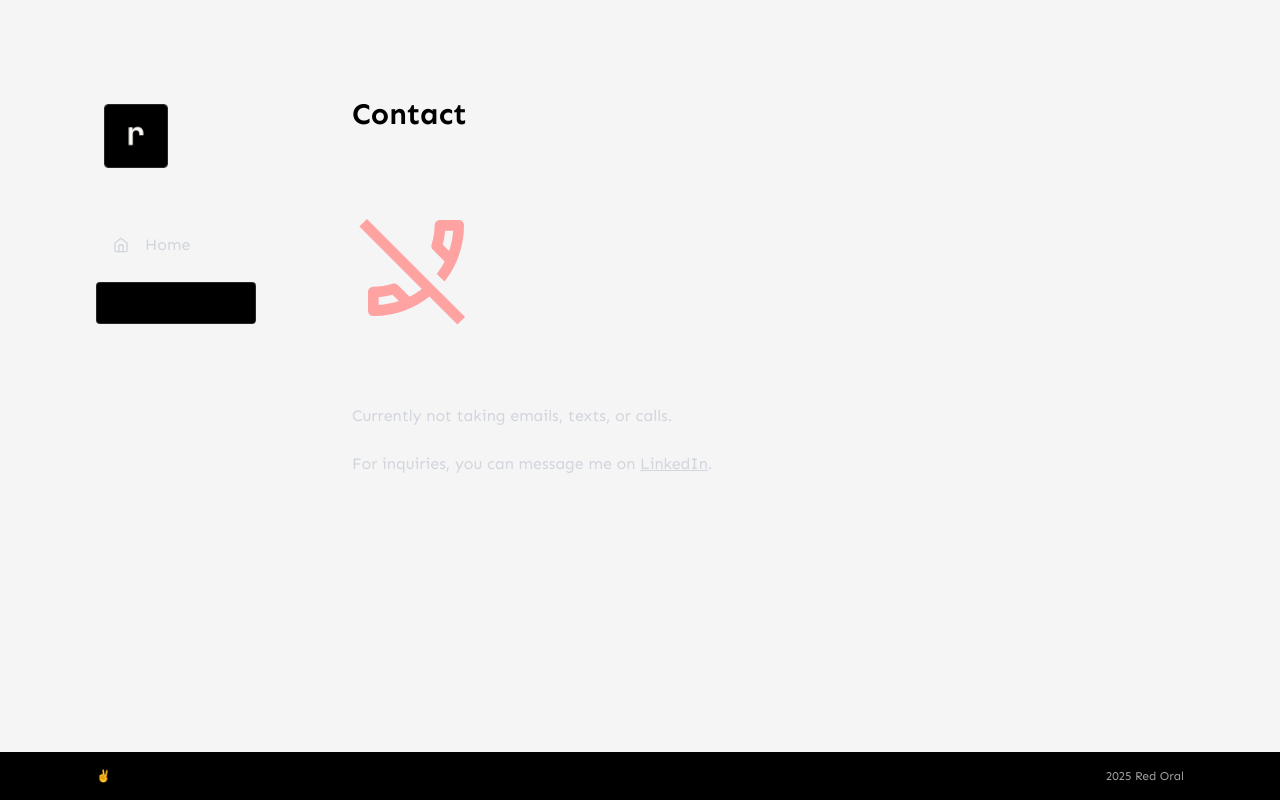
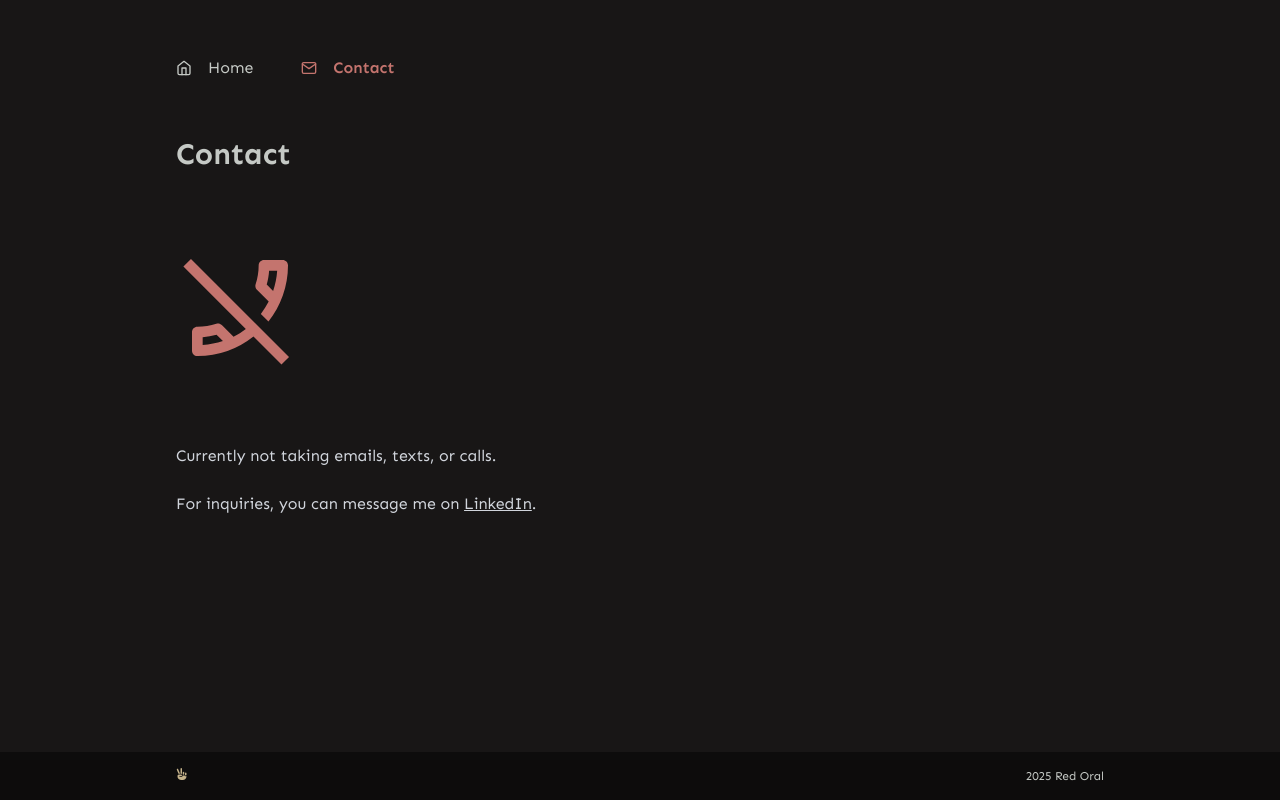
Before and after one commit to redoral/portfolio, a Next.js app: page /contact in a window 1280 px wide. Built offline with nearby package versions, Linux system fonts and the light colour scheme.

Commit message:
implement new theme based off kanagawa dragon colors

```diff
--- a/src/app/components/footer/Footer.tsx
+++ b/src/app/components/footer/Footer.tsx
@@ -1,10 +1,13 @@
 import React from 'react';
+import { FaHandPeace } from 'react-icons/fa6';
 
 function Footer() {
   return (
-    <footer className='flex w-full shrink-0 items-center justify-center bg-black text-xs text-neutral-400'>
-      <div className='flex w-full max-w-screen-xl justify-between px-12 py-4 lg:px-24'>
-        <p>✌️</p>
+    <footer className='bg-kanagawa-black flex w-full shrink-0 items-center justify-center text-xs'>
+      <div className='flex w-full max-w-screen-lg justify-between px-12 py-4'>
+        <p>
+          <FaHandPeace className='text-kanagawa-yellow' />
+        </p>
         <p>2025 Red Oral </p>
       </div>
     </footer>
--- a/src/app/components/nav/desktop/DesktopNav.tsx
+++ b/src/app/components/nav/desktop/DesktopNav.tsx
@@ -9,23 +9,16 @@ function DesktopNav() {
 
   return (
     <nav className='hidden flex-col items-start justify-start gap-12 lg:flex'>
-      <Image
-        src='/img/logos/logo.png'
-        width={64}
-        height={64}
-        alt='Site logo'
-        className='m-2 rounded border border-neutral-800'
-      />
-      <ul className='flex flex-col gap-4'>
+      <ul className='flex gap-12'>
         <li
-          className={`w-40 justify-center rounded border px-4 py-2 transition-all hover:text-white ${pathname === '/' ? 'border-white/15 bg-black font-semibold' : 'border-transparent text-gray-300'} text-md`}
+          className={`hover:text-kanagawa-red justify-center py-2 transition-all ${pathname === '/' ? 'text-kanagawa-red font-semibold' : 'text-kanagawa-fg'} text-md`}
         >
           <Link href='/' className='flex items-center gap-4'>
             <FiHome /> Home
           </Link>
         </li>
         <li
-          className={`w-40 rounded border px-4 py-2 transition-colors hover:text-white ${pathname === '/contact' ? 'border-white/15 bg-black font-semibold' : 'border-transparent text-gray-300'} text-md`}
+          className={`hover:text-kanagawa-red py-2 transition-colors ${pathname === '/contact' ? 'text-kanagawa-red font-semibold' : 'text-kanagawa-fg'} text-md`}
         >
           <Link href='/contact' className='flex items-center gap-4'>
             <FiMail /> Contact
--- a/src/app/components/nav/mobile/MobileNav.tsx
+++ b/src/app/components/nav/mobile/MobileNav.tsx
@@ -40,39 +40,36 @@ function MobileNav() {
       <button
         onClick={toggleMenu}
         ref={navDropdownButton}
-        className={` ${isMenuOpen ? 'rotate-90' : 'rotate-0'} text-gray-300 transition-all ease-in-out hover:opacity-50 active:opacity-100 lg:hidden`}
+        className={` ${isMenuOpen ? 'rotate-90' : 'rotate-0'} hover:text-kanagawa-red cursor-pointer active:opacity-100 lg:hidden`}
       >
         <RxHamburgerMenu size={28} />
       </button>
-      <Image
-        src='/img/logos/logo.png'
-        width={36}
-        height={36}
-        alt='Site logo'
-        className='m-2 rounded border border-neutral-800'
-      />
 
       <div
-        className={`${isMenuOpen ? 'h-[200px] opacity-100' : 'h-[0px] opacity-0'} fixed bottom-0 left-0 w-screen rounded border-t border-neutral-800 bg-black p-6 transition-all`}
+        className={`${isMenuOpen ? 'h-[200px] opacity-100' : 'h-[0px] opacity-0'} bg-kanagawa-black fixed bottom-0 left-0 w-screen rounded-t-4xl p-6 transition-all`}
         ref={navDropdownMenu}
       >
         <span className='flex items-center justify-between'>
           <h1 className='text-lg font-bold'>Go to</h1>
-          <button className='text-gray-300 transition-all hover:text-white' onClick={closeMenu}>
+          <button className='hover:text-kanagawa-red cursor-pointer' onClick={closeMenu}>
             <FaX />
           </button>
         </span>
 
-        <ul className='my-6 flex flex-col gap-8 text-gray-300'>
+        <ul className='my-6 flex flex-col gap-8'>
           <li>
-            <Link href='/' className='flex items-center gap-4 hover:opacity-50 active:text-white' onClick={closeMenu}>
+            <Link
+              href='/'
+              className='active:text-kanagawa-red hover:text-kanagawa-red flex items-center gap-4'
+              onClick={closeMenu}
+            >
               <FiHome /> Home
             </Link>
           </li>
           <li>
             <Link
               href='/contact'
-              className='flex items-center gap-4 hover:opacity-50 active:text-white'
+              className='active:text-kanagawa-red hover:text-kanagawa-red flex items-center gap-4'
               onClick={closeMenu}
             >
               <FiMail /> Contact
--- a/src/app/components/page-layout/PageLayout.tsx
+++ b/src/app/components/page-layout/PageLayout.tsx
@@ -15,12 +15,12 @@ function PageLayout({ children }: { children: ReactNode }) {
   }
 
   return (
-    <div className='m-auto flex w-full max-w-screen-xl flex-1 flex-col gap-12 p-12 lg:grid-cols-4 lg:flex-row lg:gap-24 lg:p-24'>
+    <div className='m-auto flex w-full max-w-screen-lg flex-1 flex-col gap-12 p-12'>
       <MobileNav />
       <DesktopNav />
       <div>
         <header className='mb-6'>
-          <h1 className='text-3xl font-bold'>{getHeaderText()}</h1>
+          <h1 className='text-kanagawa-bright-white text-3xl font-bold'>{getHeaderText()}</h1>
         </header>
         <main>
           <div className='flex w-full flex-col gap-6'>{children}</div>
--- a/src/app/components/project/Project.tsx
+++ b/src/app/components/project/Project.tsx
@@ -13,16 +13,16 @@ type ProjectProps = {
 
 function Project({ name, description, repository, backgroundColor, borderColor, textColor, icon }: ProjectProps) {
   return (
-    <div className='flex flex-col overflow-hidden rounded border border-neutral-800 bg-black'>
+    <div className='border-kanagawa-black bg-kanagawa-black flex flex-col overflow-hidden rounded border'>
       <div className={`flex items-center justify-center ${backgroundColor} p-6 ${textColor}`}>{icon}</div>
-      <div className='flex flex-col gap-2 border-t border-neutral-800 p-6'>
-        <h2 className='w-40 truncate text-lg font-bold'>{name}</h2>
-        <p className='min-h-32 text-sm text-gray-300'>{description}</p>
+      <div className='border-kanagawa-black flex flex-col gap-2 border-t p-6'>
+        <h2 className='text-kanagawa-fg w-40 truncate text-lg font-bold'>{name}</h2>
+        <p className='text-kanagawa-fg min-h-32 text-sm'>{description}</p>
         <div className='mt-6'>
           <a
             href={repository}
             target='_blank'
-            className={`flex w-fit items-center gap-2 overflow-hidden rounded border ${borderColor} ${backgroundColor} px-4 py-2 text-sm ${textColor} transition-all hover:text-white`}
+            className={`flex w-fit items-center gap-2 overflow-hidden rounded border ${borderColor} ${backgroundColor} px-4 py-2 text-sm ${textColor} hover:text-kanagawa-fg transition-all`}
           >
             <FaGithub /> Repository
           </a>
--- a/src/app/contact/page.tsx
+++ b/src/app/contact/page.tsx
@@ -9,14 +9,14 @@ export const metadata: Metadata = {
 export default async function Page() {
   return (
     <>
-      <MdOutlinePhoneDisabled className='my-12 text-red-300' size={128} />
+      <MdOutlinePhoneDisabled className='text-kanagawa-red my-12' size={128} />
       <p className='text-gray-300'>Currently not taking emails, texts, or calls.</p>
       <p className='text-gray-300'>
         For inquiries, you can message me on{' '}
         <a
           href='https://linkedin.com/in/redoral'
           target='_blank'
-          className='underline transition-colors hover:text-white'
+          className='hover:text-kanagawa-red underline transition-colors'
         >
           LinkedIn
         </a>
--- a/src/app/globals.css
+++ b/src/app/globals.css
@@ -1 +1,35 @@
 @import 'tailwindcss';
+
+@theme {
+  /* Primary colors */
+  --color-kanagawa-bg: #181616;
+  --color-kanagawa-fg: #c5c9c5;
+
+  /* Normal colors */
+  --color-kanagawa-black: #0d0c0c;
+  --color-kanagawa-red: #c4746e;
+  --color-kanagawa-green: #8a9a7b;
+  --color-kanagawa-yellow: #c4b28a;
+  --color-kanagawa-blue: #8ba4b0;
+  --color-kanagawa-magenta: #a292a3;
+  --color-kanagawa-cyan: #8ea4a2;
+  --color-kanagawa-white: #c8c093;
+
+  /* Bright colors */
+  --color-kanagawa-bright-black: #a6a69c;
+  --color-kanagawa-bright-red: #e46876;
+  --color-kanagawa-bright-green: #87a987;
+  --color-kanagawa-bright-yellow: #e6c384;
+  --color-kanagawa-bright-blue: #7fb4ca;
+  --color-kanagawa-bright-magenta: #938aa9;
+  --color-kanagawa-bright-cyan: #7aa89f;
+  --color-kanagawa-bright-white: #c5c9c5;
+
+  /* Selection colors */
+  --color-kanagawa-selection-bg: #2d4f67;
+  --color-kanagawa-selection-fg: #c8c093;
+
+  /* Additional indexed colors */
+  --color-kanagawa-accent1: #b6927b;
+  --color-kanagawa-accent2: #b98d7b;
+}
--- a/src/app/layout.tsx
+++ b/src/app/layout.tsx
@@ -17,10 +17,8 @@ export const metadata: Metadata = {
 export default function RootLayout({ children }: { readonly children: React.ReactNode }) {
   return (
     <html lang='en' className='h-full'>
-      <body
-        className={`${inter.className} dark flex h-full flex-col bg-neutral-100 dark:bg-neutral-950 dark:text-white`}
-      >
-        <NextTopLoader color='#ff6961' />
+      <body className={`${inter.className} dark bg-kanagawa-bg text-kanagawa-fg flex h-full flex-col`}>
+        <NextTopLoader color='#c4746e' />
         <PageLayout>{children}</PageLayout>
         <Footer />
       </body>
--- a/tailwind.config.ts
+++ b/tailwind.config.ts
@@ -9,9 +9,33 @@ const config: Config = {
   ],
   theme: {
     extend: {
-      backgroundImage: {
-        'gradient-radial': 'radial-gradient(var(--tw-gradient-stops))',
-        'gradient-conic': 'conic-gradient(from 180deg at 50% 50%, var(--tw-gradient-stops))',
+      colors: {
+        kanagawa: {
+          bg: 'var(--color-dragon-bg)',
+          fg: 'var(--color-dragon-fg)',
+          black: 'var(--color-dragon-black)',
+          red: 'var(--color-dragon-red)',
+          green: 'var(--color-dragon-green)',
+          yellow: 'var(--color-dragon-yellow)',
+          blue: 'var(--color-dragon-blue)',
+          magenta: 'var(--color-dragon-magenta)',
+          cyan: 'var(--color-dragon-cyan)',
+          white: 'var(--color-dragon-white)',
+          'bright-black': 'var(--color-dragon-bright-black)',
+          'bright-red': 'var(--color-dragon-bright-red)',
+          'bright-green': 'var(--color-dragon-bright-green)',
+          'bright-yellow': 'var(--color-dragon-bright-yellow)',
+          'bright-blue': 'var(--color-dragon-bright-blue)',
+          'bright-magenta': 'var(--color-dragon-bright-magenta)',
+          'bright-cyan': 'var(--color-dragon-bright-cyan)',
+          'bright-white': 'var(--color-dragon-bright-white)',
+          selection: {
+            bg: 'var(--color-dragon-selection-bg)',
+            fg: 'var(--color-dragon-selection-fg)',
+          },
+          accent1: 'var(--color-dragon-accent1)',
+          accent2: 'var(--color-dragon-accent2)',
+        },
       },
     },
   },
```
Also changed, not shown: src/app/components/projects/Projects.tsx (+11 -11 lines), src/app/page.tsx (+12 -12 lines).
